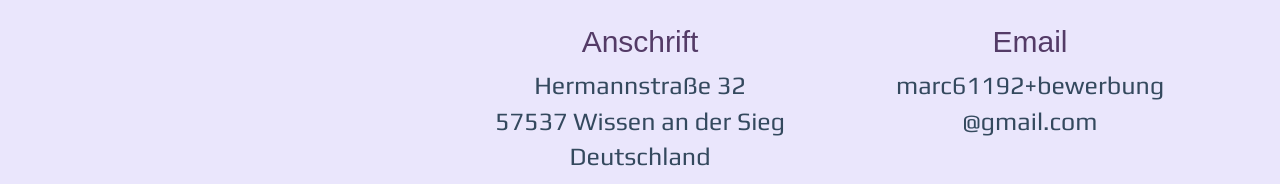
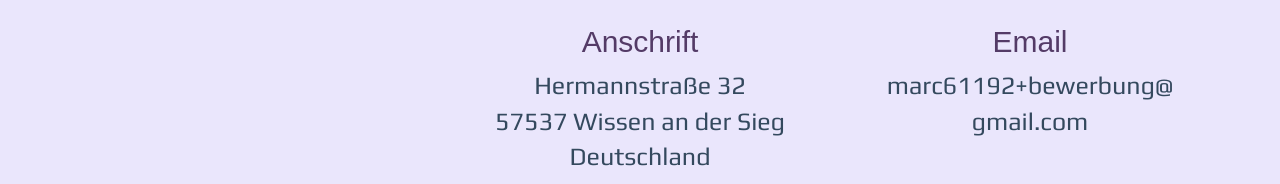
Before and after one commit to marcsina/Bewerbungswebseite, a plain HTML site: page index.html in a window 1280 px wide. Shown: the part 286-470 px from the top of the page. Drawn offline with Linux system fonts and the light colour scheme; no server answers; a web font is replaced by a local one.

Commit message:
fixed the bugfix
schlechte darstellung auf desktop....kompromiss eingeangen um beides
einfach darzustellen

```diff
--- a/index.html
+++ b/index.html
@@ -80,7 +80,7 @@
                     <img class="rotate" src="img/email.svg" alt="Größe" height=160 width=160>
                     <h3>Email</h3>
                     <ul class="list-unstyled">
-                        <li class=listItem>marc61192+bewerbung @gmail.com</li>
+                        <li class=listItem>marc61192+bewerbung@<br>gmail.com</li>
                     </ul>
                 </div>
             </div><!--row-->
```
